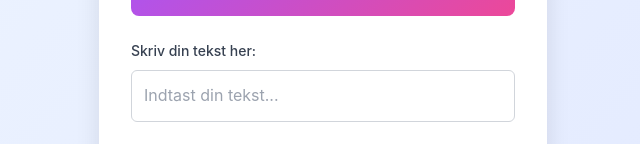
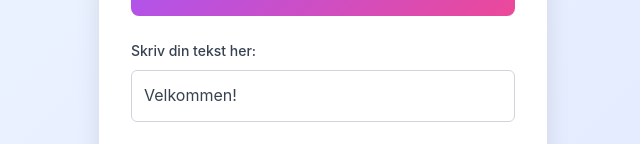
Before and after one commit to TroelsAtWork/mmd-3sem-state-exercise, a Next.js app: page / in a window 1280 px wide. Shown: the part 315-459 px from the top of the page, without its empty margins (317-957 px from the left). Built offline with nearby package versions, Linux system fonts and the light colour scheme.

Commit message:
Comitting exercise 1

```diff
--- a/src/app/components/UseStateExercise.jsx
+++ b/src/app/components/UseStateExercise.jsx
@@ -2,16 +2,13 @@
 
 // Importer CSS filen
 import "../component-style/useState-exercise.css";
-
-// TODO for studerende: Importer useState fra React
-// import { useState } from 'react'
+import { useState } from 'react'
 
 export default function UseStateExercise() {
-  // TODO for studerende: Opret en state variabel til at gemme teksten
-  // Hint: const [tekst, setTekst] = useState('Velkommen!')
+  const [tekst, setTekst] = useState("Velkommen!");
 
   // Velkommen! Er den midlertidige værdi, der skal erstattes med state!
-  const tekst = "Velkommen!";
+  // const tekst = "Velkommen!";
 
   return (
     <div className="exercise-container">
@@ -40,8 +37,8 @@ export default function UseStateExercise() {
               placeholder="Indtast din tekst..."
               className="text-input"
               // TODO for studerende: Tilføj value og onChange props
-              // value={tekst}
-              // onChange={(e) => setTekst(e.target.value)}
+              value={tekst}
+              onChange={(e) => setTekst(e.target.value)}
             />
           </div>
 
```
